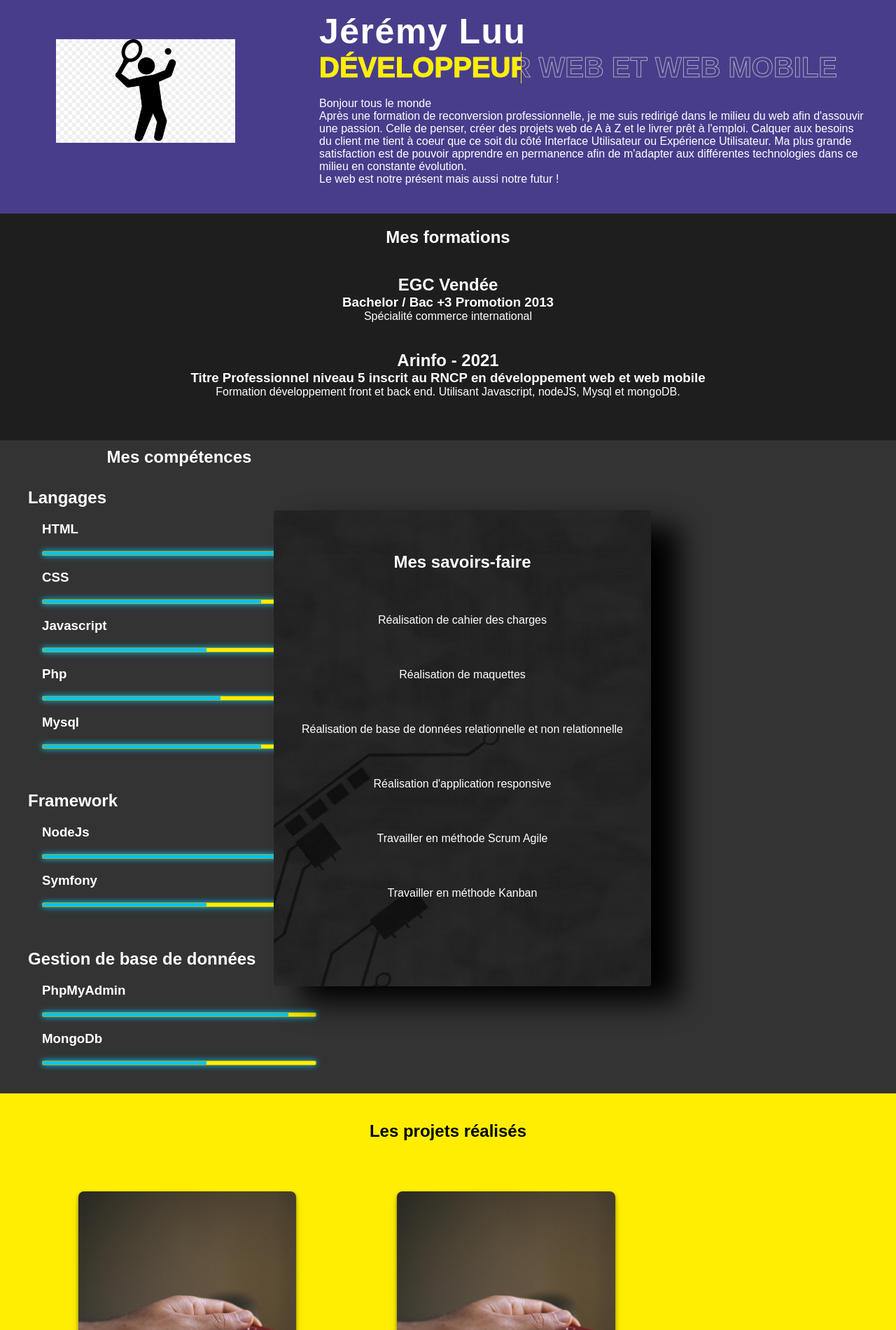
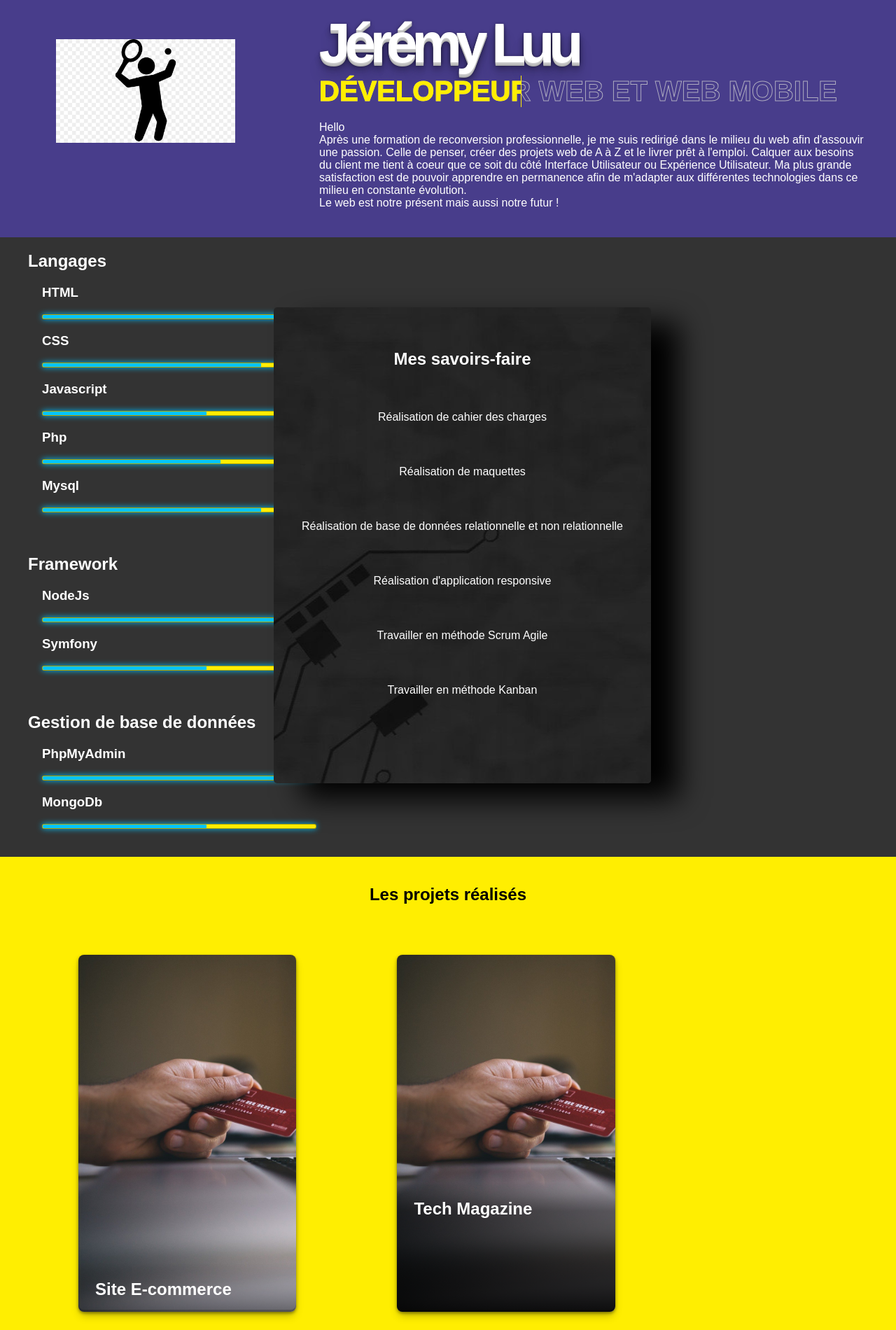
Before and after one commit to Jeyluu/portfolio, a plain HTML site: page index.html in a window 1280 px wide. Shown: the part 80-1980 px from the top of the page at 70% size. Drawn offline with Linux system fonts and the light colour scheme; a web font is replaced by a local one.

Commit message:
Corriger les cartes après ajouts

```diff
--- a/index.html
+++ b/index.html
@@ -14,7 +14,7 @@
     <link href="https://fonts.googleapis.com/css2?family=Expletus+Sans&display=swap" rel="stylesheet">
     <link rel="preconnect" href="https://fonts.googleapis.com">
     <link rel="preconnect" href="https://fonts.gstatic.com" crossorigin>
-    <link href="https://fonts.googleapis.com/css2?family=Zen+Dots&display=swap" rel="stylesheet">
+    <link href="https://fonts.googleapis.com/css2?family=Abril+Fatface&display=swap" rel="stylesheet">
 
     <!-- ICON -->
     <link rel="stylesheet" href="https://cdnjs.cloudflare.com/ajax/libs/font-awesome/5.15.4/css/all.min.css" integrity="sha512-1ycn6IcaQQ40/MKBW2W4Rhis/DbILU74C1vSrLJxCq57o941Ym01SwNsOMqvEBFlcgUa6xLiPY/NS5R+E6ztJQ==" crossorigin="anonymous" referrerpolicy="no-referrer" />
@@ -22,7 +22,6 @@
     <!-- JS -->
 
     <script src="/main.js"></script>
-
 
     <title>Portfolio Jérémy Luu</title>
 </head>
@@ -58,7 +57,7 @@
                 </h1>
                 <h2 data-text="Développeur Web et Web Mobile">Développeur Web et Web Mobile</h2>
 
-                <p>Bonjour tous le monde<br>
+                <p>Hello<br>
                 Après une formation de reconversion professionnelle, je me suis redirigé dans le milieu du web afin d'assouvir une passion. Celle de penser, créer des projets web de A à Z et le livrer prêt à l'emploi. Calquer aux besoins du client me tient à coeur que ce soit du côté Interface Utilisateur ou Expérience Utilisateur. Ma plus grande satisfaction est de pouvoir apprendre en permanence afin de m'adapter aux différentes technologies dans ce milieu en constante évolution. <br>Le web est notre présent mais aussi notre futur !
                     </p>
 
@@ -70,38 +69,10 @@
 
     </section>
 
-
-    <!-- LES FORMATIONS -->
-    <section id="formations">
-
-
-        <div id="entite">
-
-                <h1>Mes formations</h1>
-
-            <div id="egc">
-                <h2>EGC Vendée</h2>
-                <h3>Bachelor / Bac +3 Promotion 2013</h3>
-                <p>Spécialité commerce international</p>
-            </div>
-
-            <div id="arinfo">
-                <h2>Arinfo - 2021</h2>
-                <h3>Titre Professionnel niveau 5 inscrit au RNCP en développement web et web mobile
-                </h3>
-                <p>Formation développement front et back end. Utilisant Javascript, nodeJS, Mysql et mongoDB.
-                </p>
-            </div>
-
-        </div>
-
-    </section>
-
     <!-- LES SKILLS -->
     <section id="skills">
+        <div id="skillsBar">
 
-        <div id="skillsBar">
-            <h1>Mes compétences</h1>
             <div class="langageContainer">
 
                 <h2 class="containerTitle">Langages</h2>
@@ -176,7 +147,7 @@
 
         <div id="backend">
 
-            <div class="card">
+            <div class="card reveal">
 
                 <div class="card-content">
                     <h2 class="cardtitle">Site E-commerce</h2>
@@ -189,7 +160,17 @@
 
             </div>
 
-            <div class="card">
+            <div class="card reveal">
+                <div class="card-content">
+                    <h2 class="cardtitle">Tech Magazine</h2>
+                    <p class="description">Projet de site blog. Site uniquement réaliser en HTML / CSS avec Flexbox dans le cadre de ma formation.</p>
+
+                    <a href="https://jeyluu.github.io/techmagazine" class="button">Voir le projet</a>
+                </div>
+
+            </div>
+
+            <div class="card reveal">
                 <div class="card-content">
                     <h2 class="cardtitle">Site E-commerce</h2>
                     <p class="description">Projet de site E-commerce avec un espace inscription et connexion pour les utilisateurs.  Il y a aussi un espace de gestion des articles (création, édition et supression) pour les utilisateurs ayant le rôle d'administrateur.  Pour tous les utilisateurs il y a l'affichages des différents articles (prix, nom et description) et la possibilité d'ajouter l'article au panier et de finaliser la commande.</p>
@@ -199,7 +180,7 @@
 
             </div>
 
-            <div class="card">
+            <div class="card reveal">
                 <div class="card-content">
                     <h2 class="cardtitle">Site E-commerce</h2>
                     <p class="description">Projet de site E-commerce avec un espace inscription et connexion pour les utilisateurs.  Il y a aussi un espace de gestion des articles (création, édition et supression) pour les utilisateurs ayant le rôle d'administrateur.  Pour tous les utilisateurs il y a l'affichages des différents articles (prix, nom et description) et la possibilité d'ajouter l'article au panier et de finaliser la commande.</p>
@@ -209,7 +190,7 @@
 
             </div>
 
-            <div class="card">
+            <div class="card reveal">
                 <div class="card-content">
                     <h2 class="cardtitle">Site E-commerce</h2>
                     <p class="description">Projet de site E-commerce avec un espace inscription et connexion pour les utilisateurs.  Il y a aussi un espace de gestion des articles (création, édition et supression) pour les utilisateurs ayant le rôle d'administrateur.  Pour tous les utilisateurs il y a l'affichages des différents articles (prix, nom et description) et la possibilité d'ajouter l'article au panier et de finaliser la commande.</p>
@@ -219,17 +200,7 @@
 
             </div>
 
-            <div class="card">
-                <div class="card-content">
-                    <h2 class="cardtitle">Site E-commerce</h2>
-                    <p class="description">Projet de site E-commerce avec un espace inscription et connexion pour les utilisateurs.  Il y a aussi un espace de gestion des articles (création, édition et supression) pour les utilisateurs ayant le rôle d'administrateur.  Pour tous les utilisateurs il y a l'affichages des différents articles (prix, nom et description) et la possibilité d'ajouter l'article au panier et de finaliser la commande.</p>
-
-                    <a href="" class="button">Voir le projet</a>
-                </div>
-
-            </div>
-
-            <div class="card">
+            <div class="card reveal">
                 <div class="card-content">
                     <h2 class="cardtitle">Site E-commerce</h2>
                     <p class="description">Projet de site E-commerce avec un espace inscription et connexion pour les utilisateurs.  Il y a aussi un espace de gestion des articles (création, édition et supression) pour les utilisateurs ayant le rôle d'administrateur.  Pour tous les utilisateurs il y a l'affichages des différents articles (prix, nom et description) et la possibilité d'ajouter l'article au panier et de finaliser la commande.</p>
@@ -268,5 +239,6 @@
     </section>
 
 
+
 </body>
 </html>
--- a/main.js
+++ b/main.js
@@ -0,0 +1,26 @@
+const ratio = 0.1;
+
+const options = {
+    root: null,
+    rootMargin: '0px',
+    threshold: 0.1
+}
+
+const handleIntersect = function(entries, observer) {
+    entries.forEach(function(entry){
+
+        if(entry.intersectionRatio > ratio){
+
+            entry.target.classList.add("visible")
+            observer.unobserve(entry.target);
+        }
+    })
+}
+
+
+window.addEventListener('DOMContentLoaded', function () {
+    const observer = new IntersectionObserver(handleIntersect, options);
+    document.querySelectorAll(".reveal").forEach(function (r){
+    observer.observe(r);
+})
+})
--- a/ressources/style.css
+++ b/ressources/style.css
@@ -72,10 +72,23 @@
 }
 
 #profil h1 {
-    font-size: 50px;
+
+    font-size: 80px;
     margin-bottom: 10px;
     margin: 0;
-    letter-spacing: 0.03em;
+    letter-spacing: -0.1em;
+    text-shadow: 0 1px 0 #ccc,
+        0 2px 0 #c9c9c9,
+        0 3px 0 #bbb,
+        0 4px 0 #b9b9b9,
+        0 5px 0 #aaa,
+        0 6px 1px rgba(0, 0, 0, .1),
+        0 0 5px rgba(0, 0, 0, .1),
+        0 1px 3px rgba(0, 0, 0, .3),
+        0 3px 5px rgba(0, 0, 0, .2),
+        0 5px 10px rgba(0, 0, 0, .25),
+        0 10px 10px rgba(0, 0, 0, .2),
+        0 20px 20px rgba(0, 0, 0, .15);
 }
 
 
@@ -87,26 +100,6 @@
     margin-top: 10px;
     font-weight: bold;
     display: block;
-}
-
-/* FORMATION SECTION */
-
-#formations {
-
-    background: rgba(0, 0, 0, 0.884);
-    padding: 20px;
-}
-
-#entite h1 {
-    text-align: center;
-}
-
-#egc {
-    margin: 40px;
-}
-
-#arinfo {
-    margin: 40px;
 }
 
 /* SKILLS SECTION */
@@ -480,6 +473,13 @@
     margin: 2rem;
 }
 
+.dl {
+    color: #000;
+}
+
+
+
+
 @media (min-width:1000px) {
 
     /* NAVBAR */
@@ -543,6 +543,7 @@
     #entite {
         text-align: center;
     }
+
     /* SKILLS SECTION */
 
     #skills {
@@ -604,6 +605,18 @@
         box-shadow: rgba(0, 0, 0, 0.4) 0px 2px 4px, rgba(0, 0, 0, 0.3) 0px 7px 13px -3px, rgba(0, 0, 0, 0.2) 0px -3px 0px inset;
     }
 
+    /* Pour effet de défilement */
+.reveal {
+    opacity: 0;
+    transform: translateY(-100px);
+}
+
+.visible {
+    opacity: 1;
+    transform: translateY(0);
+    transition: 2s;
+}
+
     /* CONTACT SECTION */
 
     .icons {
```
Also changed, not shown: ressources/images/techMagazine.png (added).
